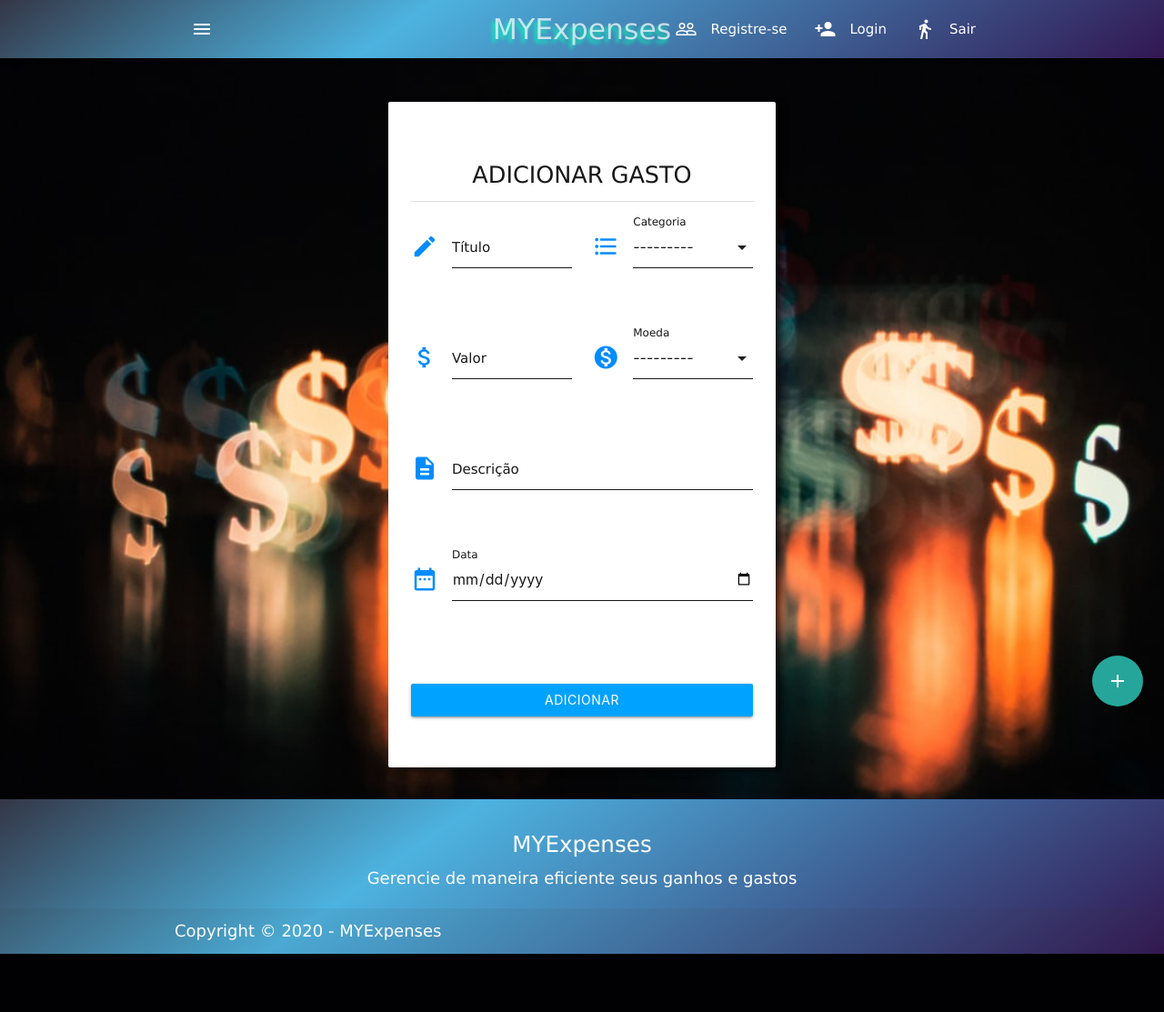
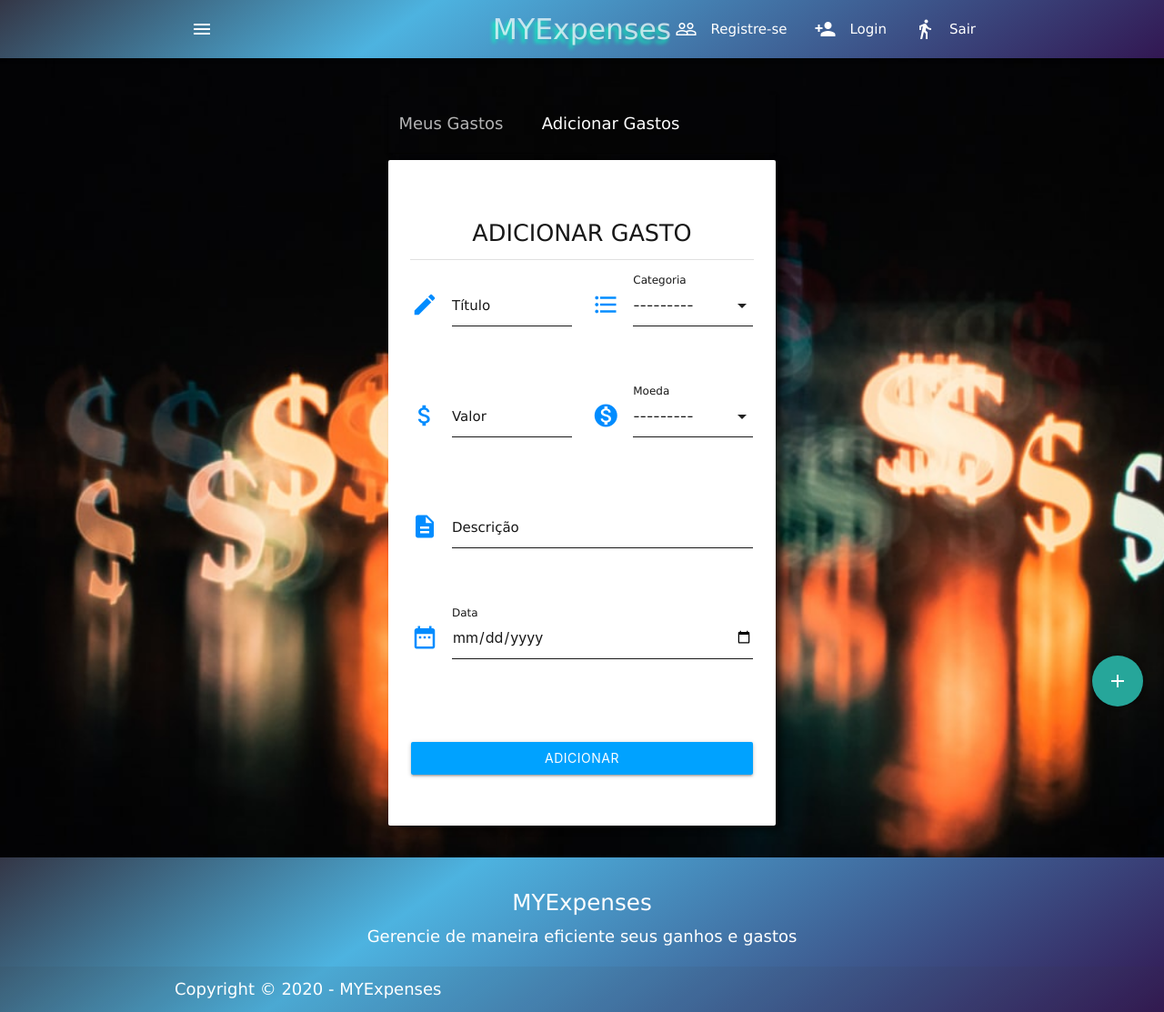
Before and after one commit to GiovannaK/MYExpenses, a Django app: page /create_expense/ in a window 1280 px wide. Shown: the whole page at 91% size. Before the commit the page ends 1049 px from the top, so only its background shows below. Run offline with Django 3.2, Linux system fonts and the light colour scheme; data that the repository does not hold is empty; style sheets or scripts are compiled from the project's sources.

Commit message:
add breadcrumb

```diff
--- a/expenses/templates/expenses/add_expense.html
+++ b/expenses/templates/expenses/add_expense.html
@@ -5,8 +5,17 @@
     <main class="main-add-exp" style="background-image: url('{% static 'assets/img/bg-add.jpg' %}')">
         <section>
             <div class="container card-container">
+                {% include 'parciais/messages.html'%}
                 <div class="row">
                     <div class="col s12 m10 l6 offset-m1 offset-l3">
+                        <nav class="transparent">
+                            <div class="nav-wrapper">
+                              <div class="col s12">
+                                <a href="{% url 'expense:list' %}" class="breadcrumb">Meus Gastos</a>
+                                <a href="{% url 'expense:create'%}" class="breadcrumb">Adicionar Gastos</a>
+                              </div>
+                            </div>
+                        </nav>
                         <div class="card card-exp">
                             <div class="card-content">
                                 <h1 class="title-card center">
--- a/expenses/templates/expenses/expenses.html
+++ b/expenses/templates/expenses/expenses.html
@@ -54,7 +54,6 @@
                         </div>
                     </div>
                 </div>
-                {% include 'parciais/messages.html'%}
                 <div class="row center">
                     <div class="modal" id="modal1">
                         <div class="modal-content">
--- a/expenses/views.py
+++ b/expenses/views.py
@@ -62,4 +62,4 @@ class ExpenseCreateView(CreateView):
         return super(ExpenseCreateView, self).form_invalid(form)
 
     def get_success_url(self):
-        return reverse('expense:list')
+        return reverse('expense:create')
```
Also changed, not shown: templates/static/assets/styles/pages/_add_expense.scss (line endings or trailing spaces).
